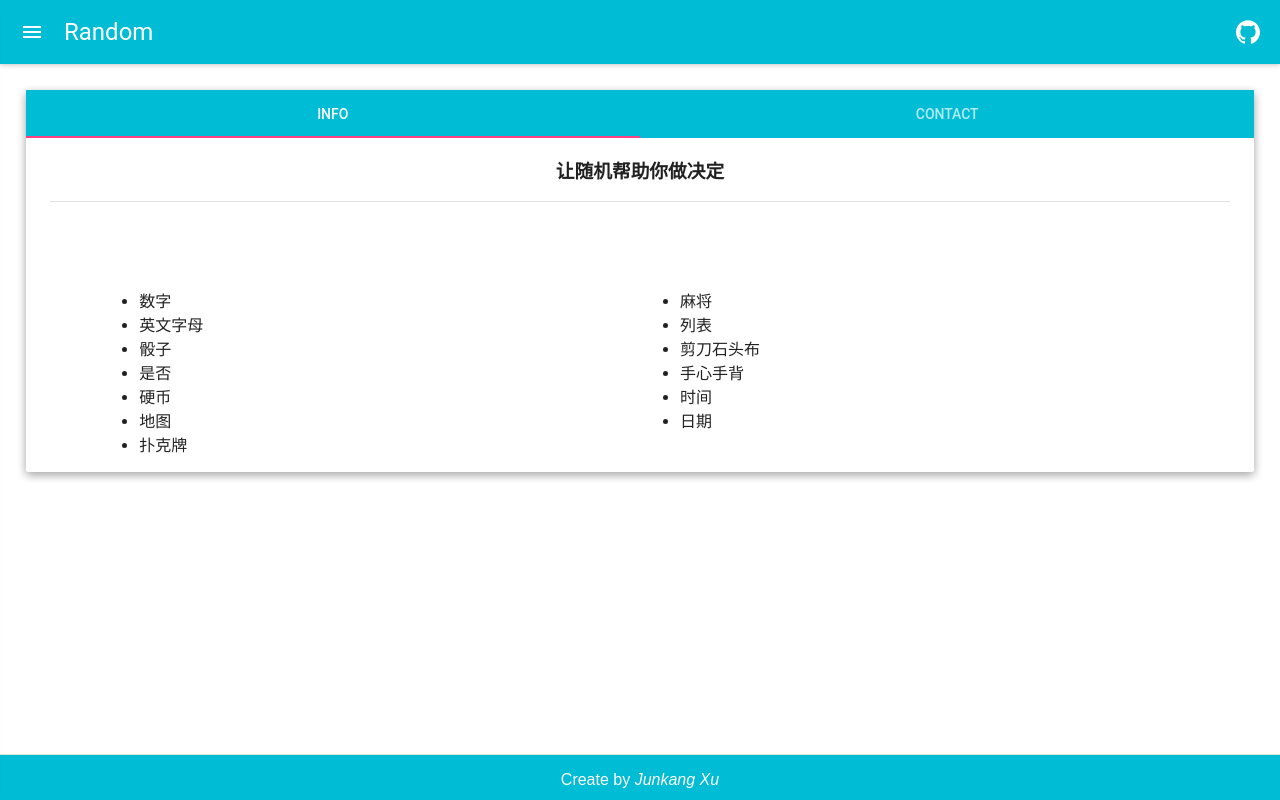
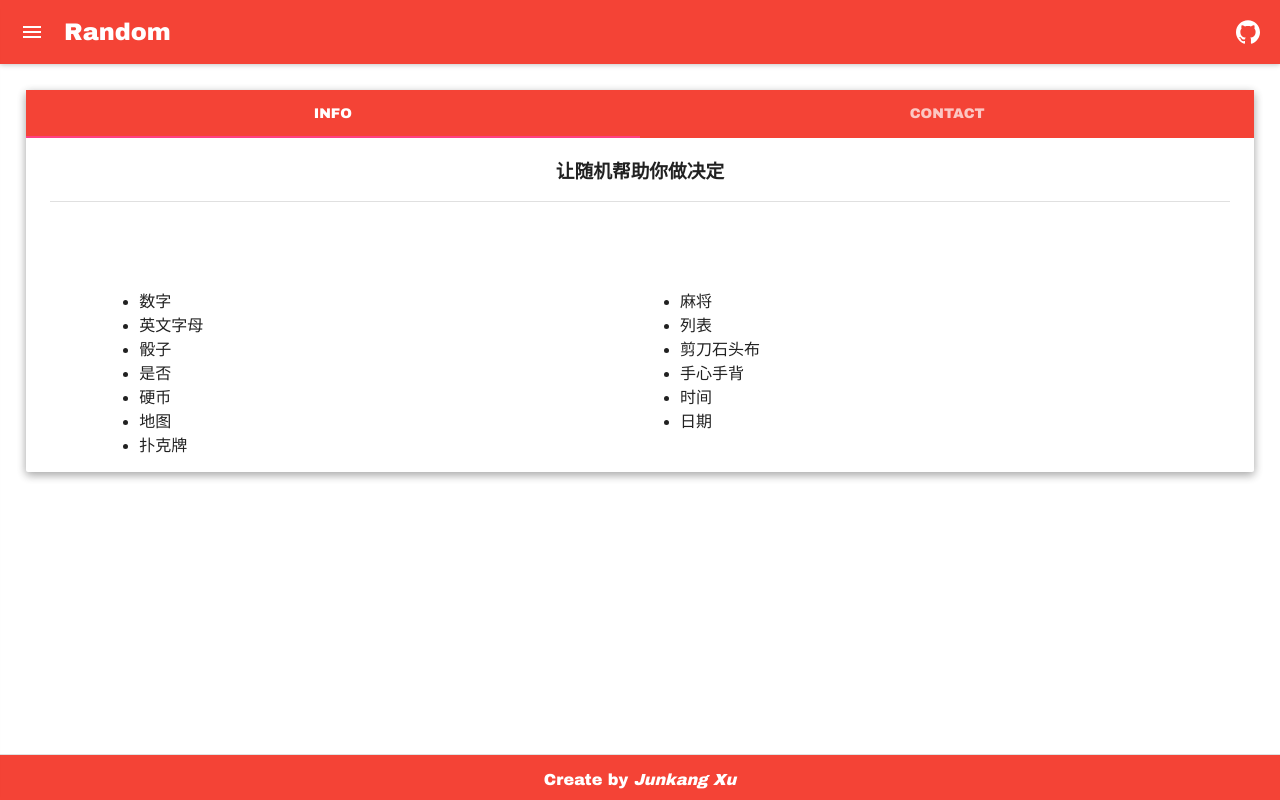
Before and after one commit to junkangxu/random, a React (Create React App) app: page / in a window 1280 px wide. Built offline with nearby package versions, Linux system fonts and the light colour scheme.

Commit message:
change theme

```diff
--- a/src/App.js
+++ b/src/App.js
@@ -1,13 +1,22 @@
 import React, { Component } from 'react';
 import MuiThemeProvider from 'material-ui/styles/MuiThemeProvider';
+import getMuiTheme from 'material-ui/styles/getMuiTheme';
+import { red500 } from 'material-ui/styles/colors';
 import AppNav from './components/AppNav';
 import './App.css';
+
+const muiTheme = getMuiTheme({
+  fontFamily: 'Arial Black, Gadget, sans-serif',
+  palette: {
+    primary1Color: red500
+  }
+});
 
 class App extends Component {
   render() {
     return (
       <div className="App">
-        <MuiThemeProvider>
+        <MuiThemeProvider muiTheme={muiTheme}>
           <AppNav />
         </MuiThemeProvider>
       </div>
--- a/src/components/Footer.css
+++ b/src/components/Footer.css
@@ -1,4 +1,5 @@
 p {
+  font-family: "Arial Black", Gadget, sans-serif;
   text-align: center;
   color: white;
 }
@@ -8,5 +9,5 @@ p {
    bottom:0;
    width:100%;
    height:45px;   /* Height of the footer */
-   background-color: #00BCD4;
+   background-color: #F44336;
 }
```
